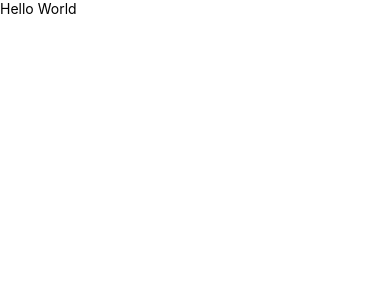
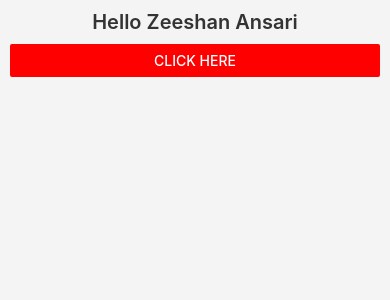
Before and after one commit to abdulumar1111/codestepbystep, a React Native app: screen / in a window 390 px wide. Shown: the top 300 px of the page. Built offline with nearby package versions, Linux system fonts and the light colour scheme.

Commit message:
In this commit learn view text button

```diff
--- a/App.js
+++ b/App.js
@@ -1,12 +1,28 @@
 import React from 'react';
-import { Text, View } from 'react-native';
+import {Button, StyleSheet, Text, View} from 'react-native';
 
 const App = () => {
-  return(
-    <View>
-      <Text>Hello World</Text>
+  return (
+    <View style={styles.container}>
+      <Text style={styles.title}>Hello Zeeshan Ansari</Text>
+      <Button title="Click Here" color={'red'} />
     </View>
-  )
-}
+  );
+};
 
 export default App;
+
+const styles = StyleSheet.create({
+  container: {
+    flex: 1,
+    backgroundColor: '#f4f4f4',
+    padding: 10,
+  },
+  title: {
+    fontSize: 20,
+    fontWeight: '600',
+    color: '#333333',
+    textAlign: 'center',
+    marginBottom: 10,
+  },
+});
```
